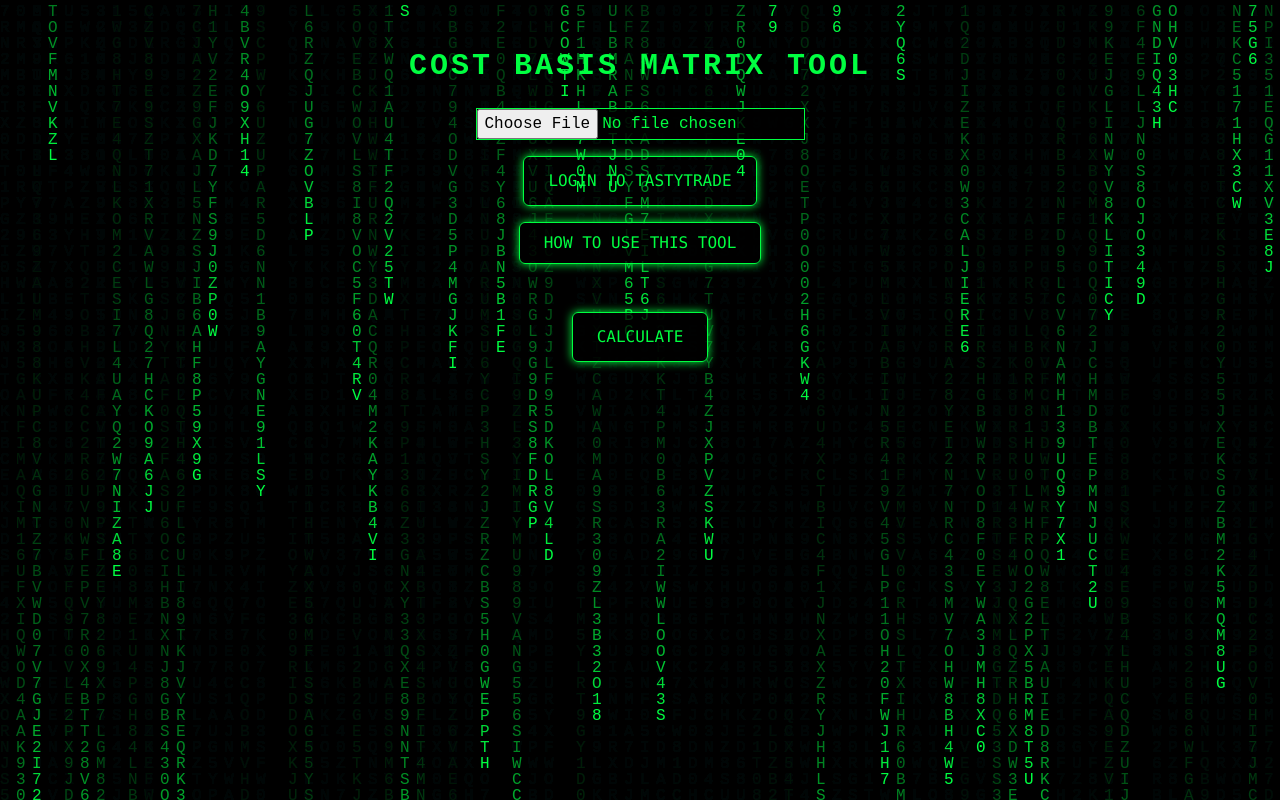
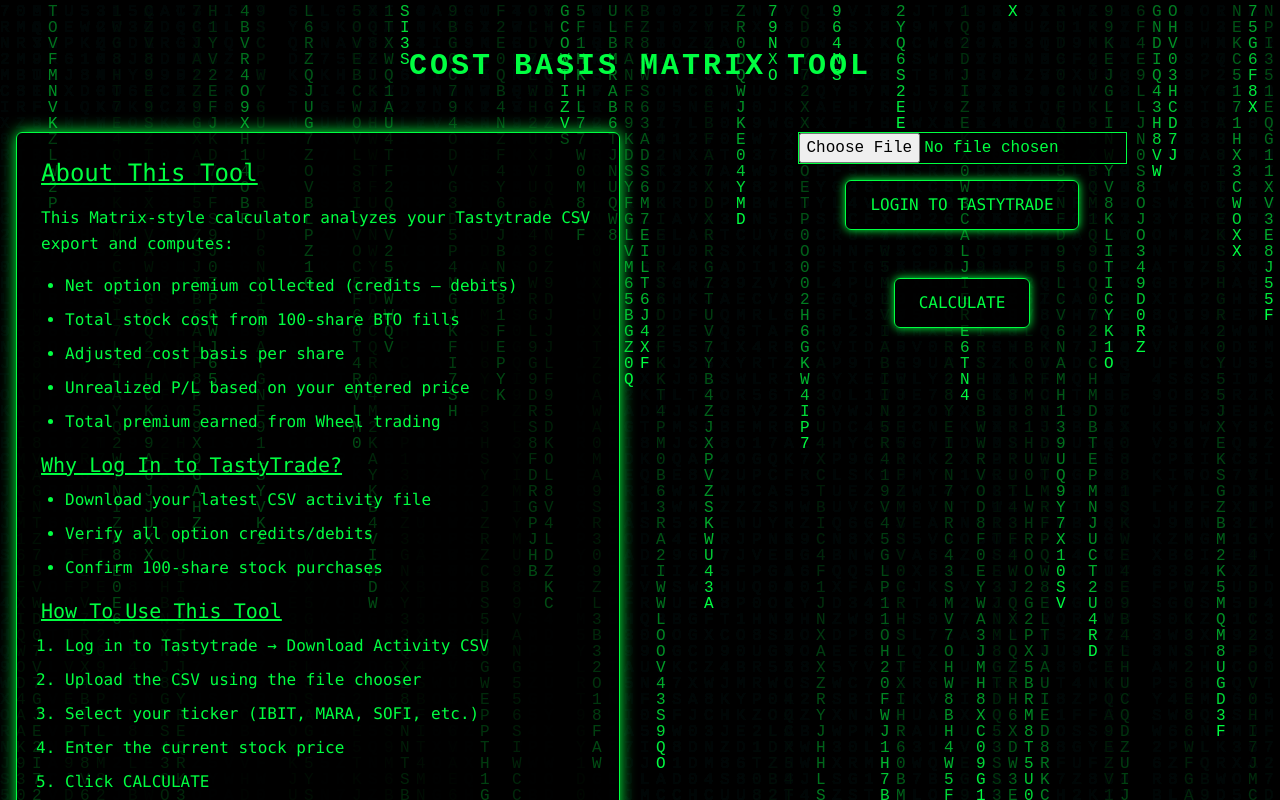
Before and after one commit to ordonezjosue/costbasis, a Next.js app: page / in a window 1280 px wide. Shown: the top 800 px of the page. Built offline with nearby package versions, Linux system fonts and the light colour scheme.

Commit message:
Refactor page layout and improve file upload handling

```diff
--- a/app/page.js
+++ b/app/page.js
@@ -10,7 +10,6 @@
   const [result, setResult] = useState(null);
   const [currentPrice, setCurrentPrice] = useState("");
   const [displayText, setDisplayText] = useState("");
-  const [showInfo, setShowInfo] = useState(false);
 
   // TYPEWRITER EFFECT
   const typeText = (text) => {
@@ -21,13 +20,11 @@
     const typer = setInterval(() => {
       setDisplayText((prev) => prev + text.charAt(i));
       i++;
-      if (i >= text.length) {
-        clearInterval(typer);
-      }
+      if (i >= text.length) clearInterval(typer);
     }, speed);
   };
 
-  // FILE UPLOADER
+  // FILE UPLOAD
   const handleFileUpload = (e) => {
     const file = e.target.files[0];
     if (!file) return;
@@ -43,6 +40,7 @@
         const uniqueTickers = [
           ...new Set(data.map((row) => row.Symbol).filter(Boolean)),
         ];
+
         setTickers(uniqueTickers);
       },
     });
@@ -86,8 +84,8 @@
 
     const adjustedTotal = stockCost - optionPremium;
     const adjustedPerShare = adjustedTotal / shares;
+
     const cp = Number(currentPrice);
-
     const unrealized = cp - adjustedPerShare;
     const totalPL = unrealized * shares;
 
@@ -117,72 +115,82 @@
     typeText(resultText);
   };
 
-  // UI
   return (
-    <main className="flex flex-col items-center mt-12 px-4 text-matrixGreen">
+    <main className="flex flex-col items-center mt-12 px-4 text-matrixGreen w-full">
 
-      {/* HEADER */}
-      <h1 className="text-3xl font-bold mb-6 tracking-widest">
+      {/* PAGE TITLE */}
+      <h1 className="text-3xl font-bold mb-12 tracking-widest">
         COST BASIS MATRIX TOOL
       </h1>
 
-      {/* CSV UPLOADER */}
-      <input type="file" accept=".csv" onChange={handleFileUpload} className="mb-4" />
+      {/* MAIN GRID */}
+      <div className="w-full max-w-7xl grid grid-cols-1 lg:grid-cols-2 gap-10">
+
+        {/* LEFT COLUMN — INFO PANEL */}
+        <div className="bg-black/70 border border-matrixGreen p-6 rounded-md shadow-[0_0_15px_#00ff41] font-mono leading-relaxed">
+
+          <h2 className="text-2xl underline mb-4 text-matrixGreen">
+            About This Tool
+          </h2>
+
+          <p className="mb-4">
+            This Matrix-style calculator analyzes your Tastytrade CSV export and computes:
+          </p>
+
+          <ul className="list-disc ml-6 mb-4 space-y-2">
+            <li>Net option premium collected (credits – debits)</li>
+            <li>Total stock cost from 100-share BTO fills</li>
+            <li>Adjusted cost basis per share</li>
+            <li>Unrealized P/L based on your entered price</li>
+            <li>Total premium earned from Wheel trading</li>
+          </ul>
+
+          <h3 className="text-xl underline mb-2">Why Log In to TastyTrade?</h3>
+          <ul className="list-disc ml-6 mb-4 space-y-2">
+            <li>Download your latest CSV activity file</li>
+            <li>Verify all option credits/debits</li>
+            <li>Confirm 100-share stock purchases</li>
+          </ul>
+
+          <h3 className="text-xl underline mb-2">How To Use This Tool</h3>
+          <ol className="list-decimal ml-6 mb-4 space-y-2">
+            <li>Log in to Tastytrade → Download Activity CSV</li>
+            <li>Upload the CSV using the file chooser</li>
+            <li>Select your ticker (IBIT, MARA, SOFI, etc.)</li>
+            <li>Enter the current stock price</li>
+            <li>Click CALCULATE</li>
+          </ol>
+
+          <h3 className="text-xl underline mb-2">What This Tool Helps You Do</h3>
+          <ul className="list-disc ml-6 space-y-2">
+            <li>See your REAL cost basis after all premium sold</li>
+            <li>Choose your next Covered Call strike</li>
+            <li>Understand Wheel profitability instantly</li>
+            <li>Know if your account is net positive or negative</li>
+          </ul>
+
+        </div>
+
+        {/* RIGHT COLUMN — TOOL */}
+        <div className="flex flex-col items-center">
+
+          {/* FILE UPLOAD */}
+          <input
+            type="file"
+            accept=".csv"
+            onChange={handleFileUpload}
+            className="mb-4"
+          />
 
           {/* LOGIN BUTTON */}
           <a
             href="https://my.tastytrade.com/login.html"
             target="_blank"
             rel="noopener noreferrer"
-        className="mb-4 border border-matrixGreen px-6 py-3 hover:bg-matrixGreen hover:text-black text-matrixGreen font-mono rounded-md shadow-[0_0_10px_#00ff41]"
+            className="mb-6 border border-matrixGreen px-6 py-3 hover:bg-matrixGreen hover:text-black text-matrixGreen font-mono rounded-md shadow-[0_0_10px_#00ff41]"
           >
             LOGIN TO TASTYTRADE
           </a>
-
-      {/* INFO PANEL TOGGLE */}
-      <button
-        onClick={() => setShowInfo(!showInfo)}
-        className="mb-6 border border-matrixGreen px-6 py-2 text-matrixGreen hover:bg-matrixGreen hover:text-black font-mono rounded-md shadow-[0_0_10px_#00ff41]"
-      >
-        {showInfo ? "HIDE INFO" : "HOW TO USE THIS TOOL"}
-      </button>
-
-      {/* INFO PANEL */}
-      {showInfo && (
-        <div className="w-full max-w-2xl bg-black/70 p-6 border border-matrixGreen rounded-md shadow-[0_0_15px_#00ff41] font-mono mb-10 leading-relaxed whitespace-pre-line">
-          <h2 className="text-xl underline mb-4 text-matrixGreen">About This Tool</h2>
-          <p>
-            This Matrix-style calculator reads your Tastytrade CSV export and computes:
-            • Net option premium collected (credits – debits)
-            • Total stock cost from 100-share BTO fills
-            • Adjusted cost basis per share
-            • Unrealized P/L based on your current price input
-            • Total Wheel premium income
-
-            It is designed for Wheel traders and Covered Call sellers who want a fast,
-            accurate way to calculate cost basis after rolling, selling premium,
-            adjusting strikes, or accumulating shares.
-
-            Why log in to Tastytrade?
-            • To download your most recent CSV Activity Report
-            • To verify your trade history
-            • To confirm your filled credits/debits and 100-share stock purchases
-
-            How to use this tool:
-            1. Log in to Tastytrade → Download Activity CSV (All Fills)
-            2. Upload the CSV using the Choose File button
-            3. Select your ticker (IBIT, MARA, SOFI, etc.)
-            4. Enter the current stock price
-            5. Hit CALCULATE
-
-            What this accomplishes:
-            • Shows your REAL cost basis after all premium sold
-            • Helps you choose your next Covered Call strike
-            • Shows if you’re net positive or negative on a Wheel campaign
-            • Shows your total P/L including premium collected
-          </p>
-        </div>
-      )}
 
           {/* TICKER SELECT */}
           {tickers.length > 0 && (
@@ -195,13 +203,15 @@
               >
                 <option value="">-- Select --</option>
                 {tickers.map((t) => (
-              <option key={t} value={t}>{t}</option>
+                  <option key={t} value={t}>
+                    {t}
+                  </option>
                 ))}
               </select>
             </div>
           )}
 
-      {/* CURRENT PRICE INPUT */}
+          {/* CURRENT PRICE */}
           {selectedTicker && (
             <div className="mt-4">
               <label>Current Price ($):</label>
@@ -223,31 +233,32 @@
             CALCULATE
           </button>
 
-      {/* RESULTS PANEL */}
+          {/* RESULTS */}
           {result && (
-        <div className="mt-10 w-full max-w-xl flex flex-col items-start gap-4">
+            <div className="mt-10 w-full bg-black/70 border border-matrixGreen p-6 rounded-md shadow-[0_0_15px_#00ff41] font-mono">
 
-          <div className="w-full bg-black/70 border border-matrixGreen p-6 rounded-md shadow-[0_0_15px_#00ff41] font-mono">
-            <h2 className="text-2xl mb-4 underline text-matrixGreen">Results for {selectedTicker}</h2>
+              <h2 className="text-2xl mb-4 underline text-matrixGreen">
+                Results for {selectedTicker}
+              </h2>
 
-            <div className="typing text-md whitespace-pre-line">
+              <div className="typing whitespace-pre-line text-md">
                 {displayText}
               </div>
-          </div>
 
-          {/* COPY BUTTON */}
               <button
                 onClick={() => {
                   navigator.clipboard.writeText(result.rawText);
                   alert("Results copied to clipboard!");
                 }}
-            className="border border-matrixGreen px-6 py-3 hover:bg-matrixGreen hover:text-black text-matrixGreen font-mono rounded-md shadow-[0_0_10px_#00ff41]"
+                className="mt-6 border border-matrixGreen px-6 py-3 hover:bg-matrixGreen hover:text-black text-matrixGreen font-mono rounded-md shadow-[0_0_10px_#00ff41]"
               >
                 COPY RESULTS
               </button>
+            </div>
+          )}
 
         </div>
-      )}
+      </div>
     </main>
   );
 }
```
Lines whose indentation alone changed are shown as unchanged.
